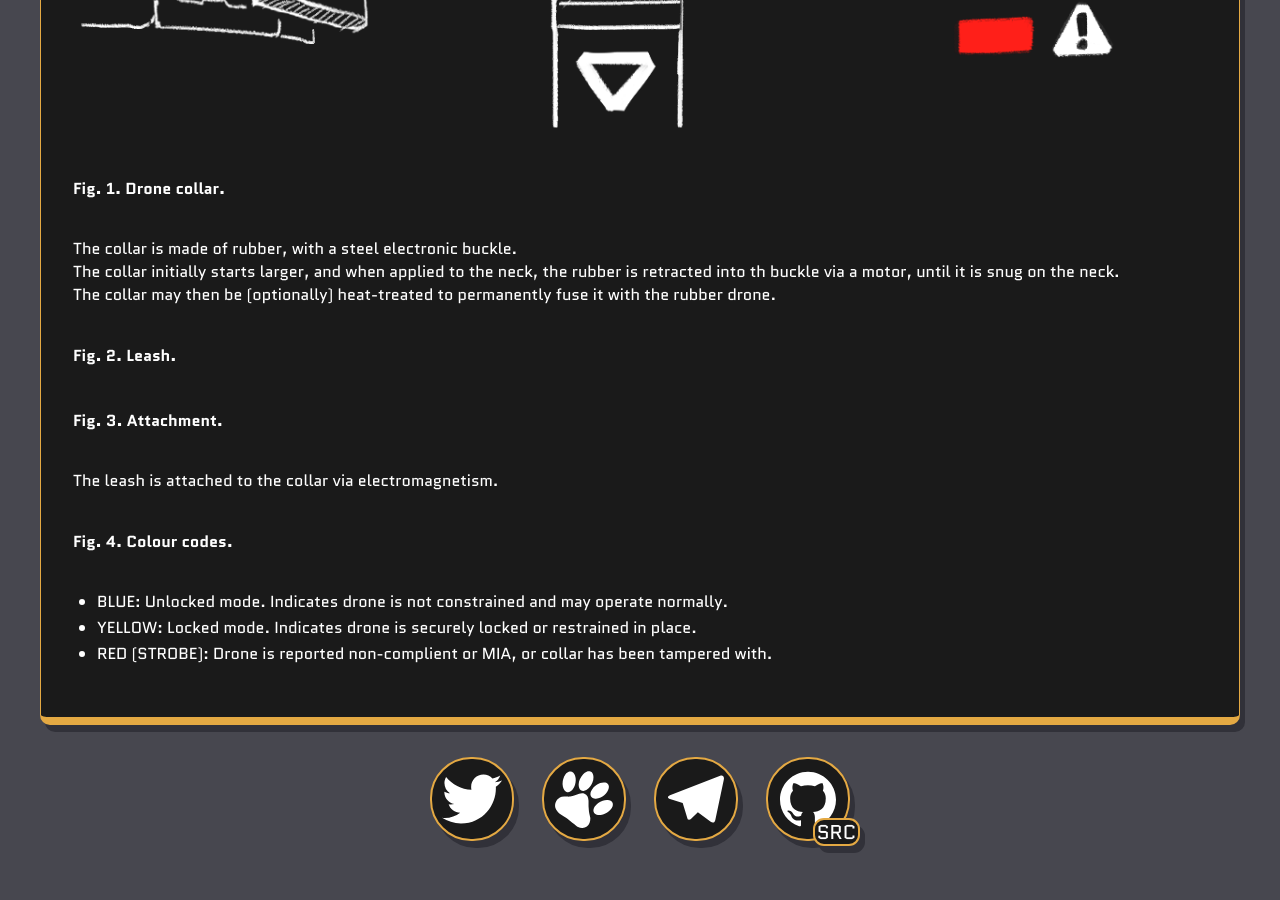
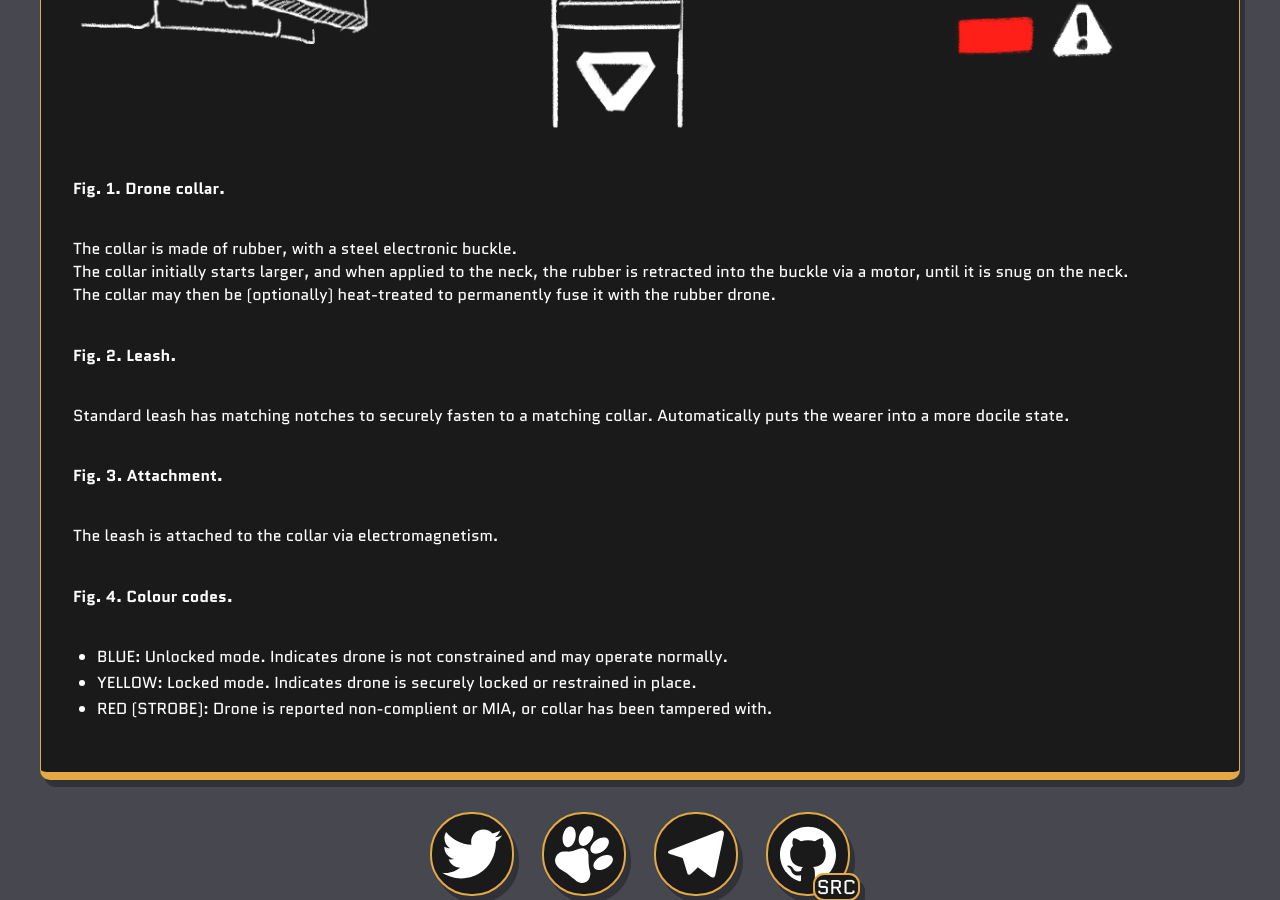
Before and after one commit to FERR1TE/hazmatdr.one, a Jekyll site: the page built from collar/index.md, in a window 1280 px wide and 900 px high, scrolled down 653 px. Built offline with Jekyll 4.4.1, drawn with Linux system fonts in a browser that asks for light colours; our own code applies the rules of GitHub Pages for plain Markdown files.

Commit message:
Update collar info

```diff
--- a/collar/index.md
+++ b/collar/index.md
@@ -1,9 +1,10 @@
 ![Collar](/assets/img/collar.png)
 #### Fig. 1. Drone collar.
 The collar is made of rubber, with a steel electronic buckle.
-The collar initially starts larger, and when applied to the neck, the rubber is retracted into th buckle via a motor, until it is snug on the neck.
+The collar initially starts larger, and when applied to the neck, the rubber is retracted into the buckle via a motor, until it is snug on the neck.
 The collar may then be (optionally) heat-treated to permanently fuse it with the rubber drone.
 #### Fig. 2. Leash.
+Standard leash has matching notches to securely fasten to a matching collar. Automatically puts the wearer into a more docile state.
 #### Fig. 3. Attachment.
 The leash is attached to the collar via electromagnetism.
 #### Fig. 4. Colour codes.
```
